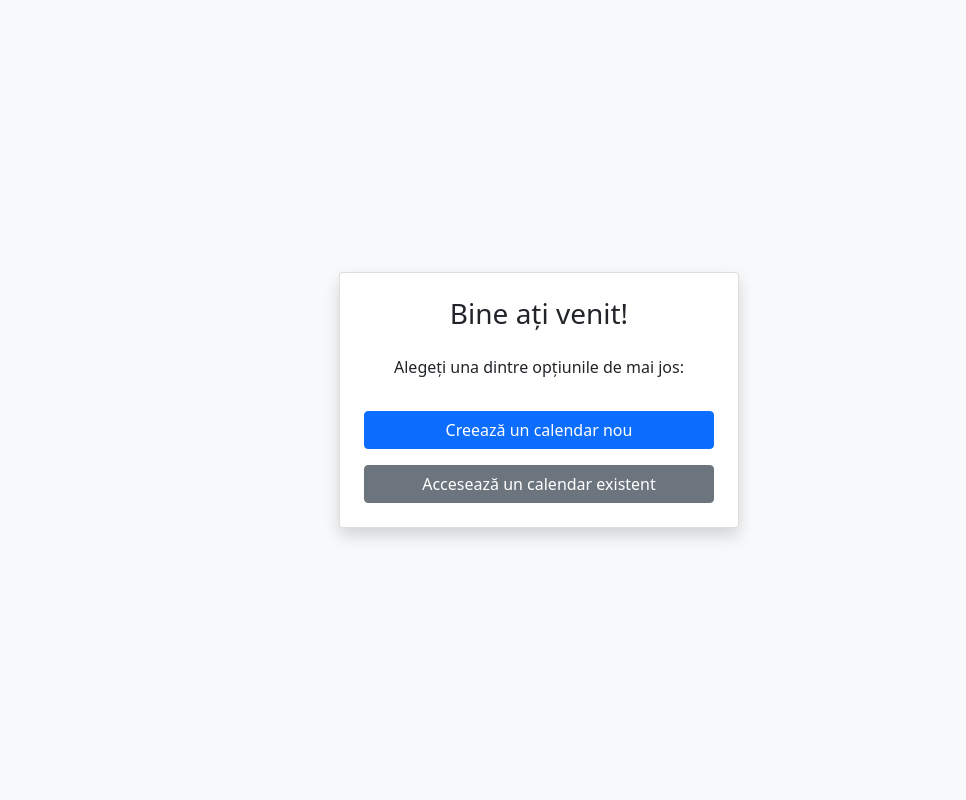
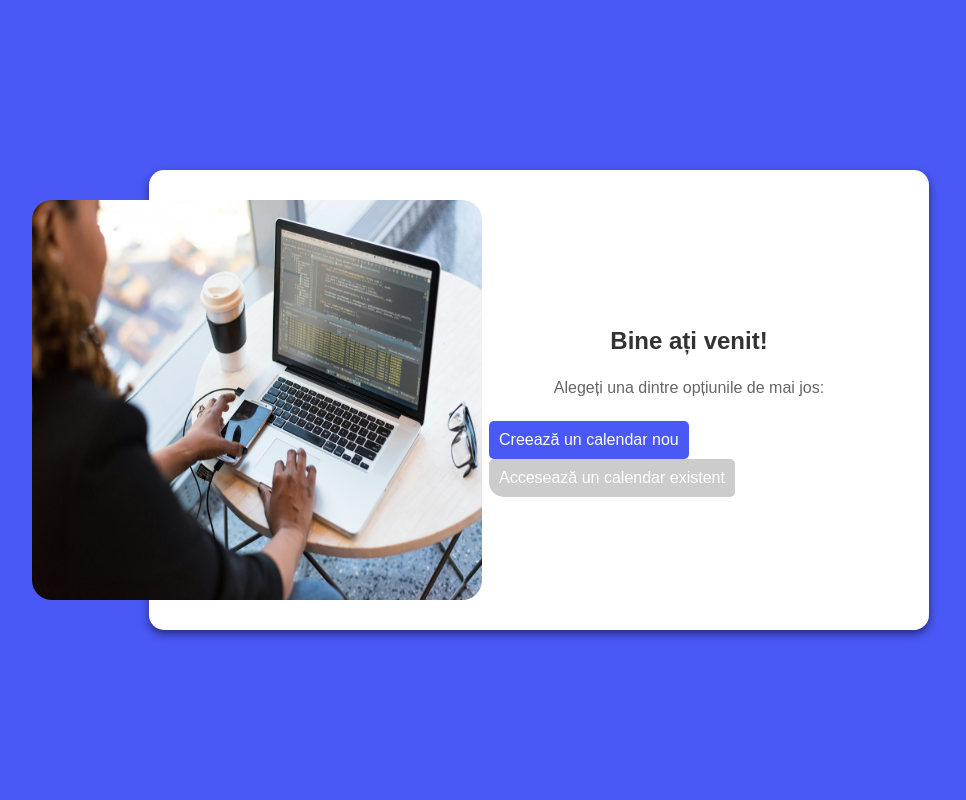
Before and after one commit to AlexandraMoldovan03/Calendar-evenimente, a PHP site: page /home.php in a window 1280 px wide. Shown: the whole page, without its empty margins (101-1067 px from the left). Run offline with PHP 8.4, Linux system fonts and the light colour scheme.

Commit message:
dupa etapa beta

```diff
--- /dev/null
+++ b/css/home.css
@@ -0,0 +1,129 @@
+:root{
+    --mainbl: #4A58F6;
+    --bribl: #212db0;
+}
+
+body {
+    display: flex;
+    justify-content: center;
+    align-items: center;
+    height: 100vh;
+    margin: 0;
+    background-color: var(--mainbl);
+    font-family: Arial, sans-serif;
+}
+
+.container {
+    position: relative;
+    display: flex;
+    justify-content: center;
+    align-items: center;
+    padding: 40px;
+    background-color: white;
+    border-radius: 15px;
+    box-shadow: 0 4px 8px rgba(0, 0, 0, 0.5);
+    width: 700px;
+    height: 380px;
+}
+
+.slide-out {
+    transform: translateX(-100%); /* Slide to the left */
+}
+
+.card {
+    background-color: white;
+    border-radius: 15px;
+    overflow: hidden;
+    margin-left: 300px;
+    z-index: 1;
+    justify-items: center;
+}
+
+.image-container {
+    width: 650px;
+    height: 500px;
+    position: absolute;
+    left: -15%;
+    z-index: 1;
+    justify-self: center;
+    margin-top: 100px;
+}
+
+
+.image-container img {
+    width: 450px;
+    height: 400px;
+    object-fit:unset;
+    border-radius: 20px;
+}
+
+h3 {
+    color: #333;
+    font-size: 1.5em;
+}
+
+p {
+    color: #666;
+    font-size: 1em;
+    margin-bottom: 1.5em;
+}
+
+.btn {
+    padding: 10px;
+    font-size: 1em;
+    border-radius: 5px;
+    cursor: pointer;
+    transition: background-color 0.3s ease;
+}
+
+.btn-primary {
+    background-color: var(--mainbl);
+    color: white;
+    border: none;
+}
+
+.btn-primary:hover {
+    background-color: var(--bribl);
+}
+
+.btn-secondary {
+    background-color: #cccccc;
+    color: white;
+    border: none;
+}
+
+.btn-secondary:hover {
+    background-color: #bbbbbb;
+}
+
+#access-calendar-form {
+    padding-top: 20px;
+    border-top: 1px solid #eee;
+    margin-top: 20px;
+}
+
+.form-group label {
+    font-size: 0.9em;
+    color: var(--bribl);
+}
+
+.form-control {
+    width: 100%;
+    padding: 10px;
+    margin-top: 5px;
+    margin-bottom: 15px;
+    border: 1px solid #ddd;
+    border-radius: 5px;
+    font-size: 1em;
+}
+
+#access-calendar-form .btn-primary {
+    background-color: var(--mainbl);
+    color: white;
+    border: none;
+    font-size: 1em;
+}
+
+#access-calendar-form .btn-primary:hover {
+    background-color: var(--bribl);
+}
--- a/home.php
+++ b/home.php
@@ -5,13 +5,19 @@
     <meta http-equiv="X-UA-Compatible" content="IE=edge">
     <meta name="viewport" content="width=device-width, initial-scale=1.0">
     <title>Pagina de Start - Calendar</title>
-    <link rel="stylesheet" href="./css/bootstrap.min.css">
+    <link rel="stylesheet" href="./css/home.css">
     <script src="./js/jquery-3.6.0.min.js"></script>
     <script src="./js/bootstrap.min.js"></script>
 </head>
-<body class="bg-light">
+<body>
 <div class="container d-flex align-items-center justify-content-center vh-100">
-        <div class="card p-4 shadow" style="width: 100%; max-width: 400px;">
+    <!-- Image Container -->
+    <div class="image-container" id="image-container">
+        <img src="elements/corp.jpg" alt="Decorative Image">
+    </div>
+
+    <!-- Card container for form content -->
+    <div class="card p-4 shadow" style="width: 100%; max-width: 400px;" id="form-container">
         <h3 class="text-center mb-4">Bine ați venit!</h3>
         <p class="text-center">Alegeți una dintre opțiunile de mai jos:</p>
         <div class="mt-3">
@@ -30,6 +36,7 @@
     </div>
 </div>
 
+
     <script>
         $(document).ready(function() {
             $('#create-calendar-btn').click(function() {
--- a/save_event.php
+++ b/save_event.php
@@ -23,9 +23,9 @@ if (isset($_POST['id']) && !empty($_POST['id'])) {
 }
 
 if ($conn->query($sql)) {
-    echo "Event saved successfully.";
+    echo "Evenimentul a fost salvat cu succes.";
 } else {
-    echo "Error: " . $conn->error;
+    echo "Eroare: " . $conn->error;
 }
 
 $conn->close();
```
Also changed, not shown: calendar.php (+7 -3 lines), create_calendar.php (+29 -11 lines), css/create_calendar.css (added, +91 -0 lines), js/script.js (+63 -56 lines), elements/corp.jpg (added), save_schedule.php (line endings or trailing spaces). Lines whose indentation alone changed are shown as unchanged.
